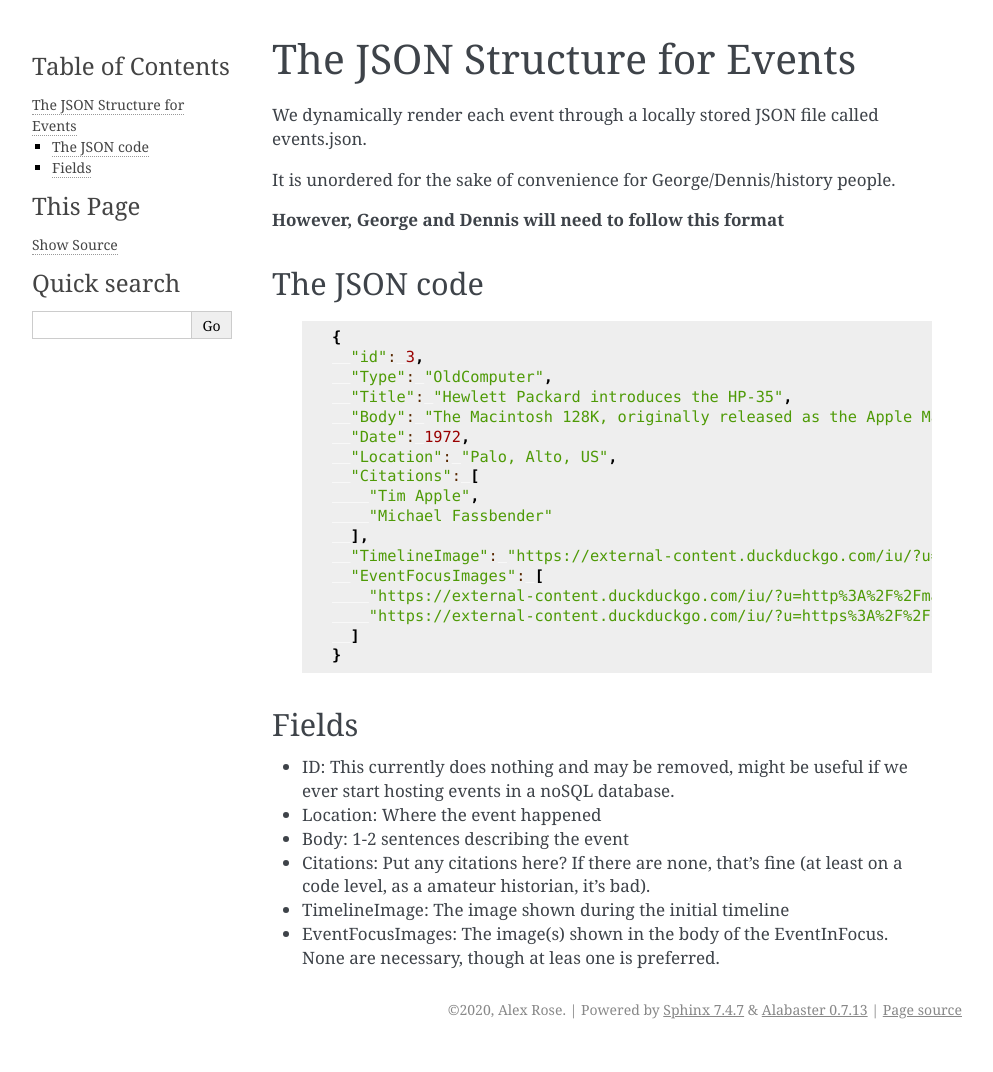
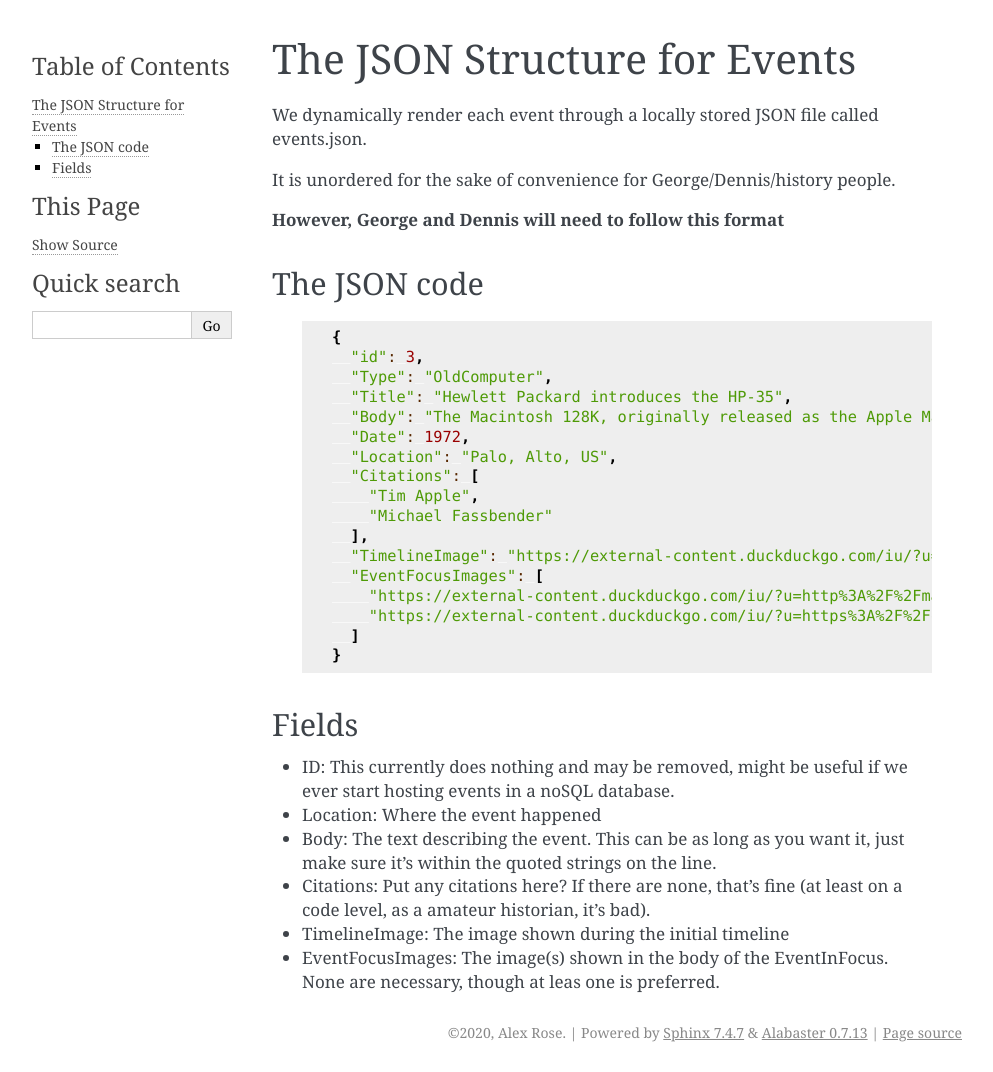
Before and after one commit to acrose99/HistoryOfComputingDocs, a Sphinx documentation site: the page built from source/JSONEvent.rst, in a window 1280 px wide. Shown: the whole page, without its empty margins (148-1141 px from the left). Built offline with Sphinx 7.4.7, drawn with Linux system fonts in a browser that asks for light colours; before the commit the page ends 1049 px from its top, so only the background shows below that.

Commit message:
God I need to proofread more

```diff
--- a/source/JSONEvent.rst
+++ b/source/JSONEvent.rst
@@ -32,7 +32,7 @@ Fields
 ----------
 * ID: This currently does nothing and may be removed, might be useful if we ever start hosting events in a noSQL database.
 * Location: Where the event happened
-* Body: 1-2 sentences describing the event
+* Body: The text describing the event. This can be as long as you want it, just make sure it's within the quoted strings on the line.
 * Citations: Put any citations here? If there are none, that's fine (at least on a code level, as a amateur historian, it's bad).
 * TimelineImage: The image shown during the initial timeline
 * EventFocusImages: The image(s) shown in the body of the EventInFocus. None are necessary, though at leas one is preferred.
```
